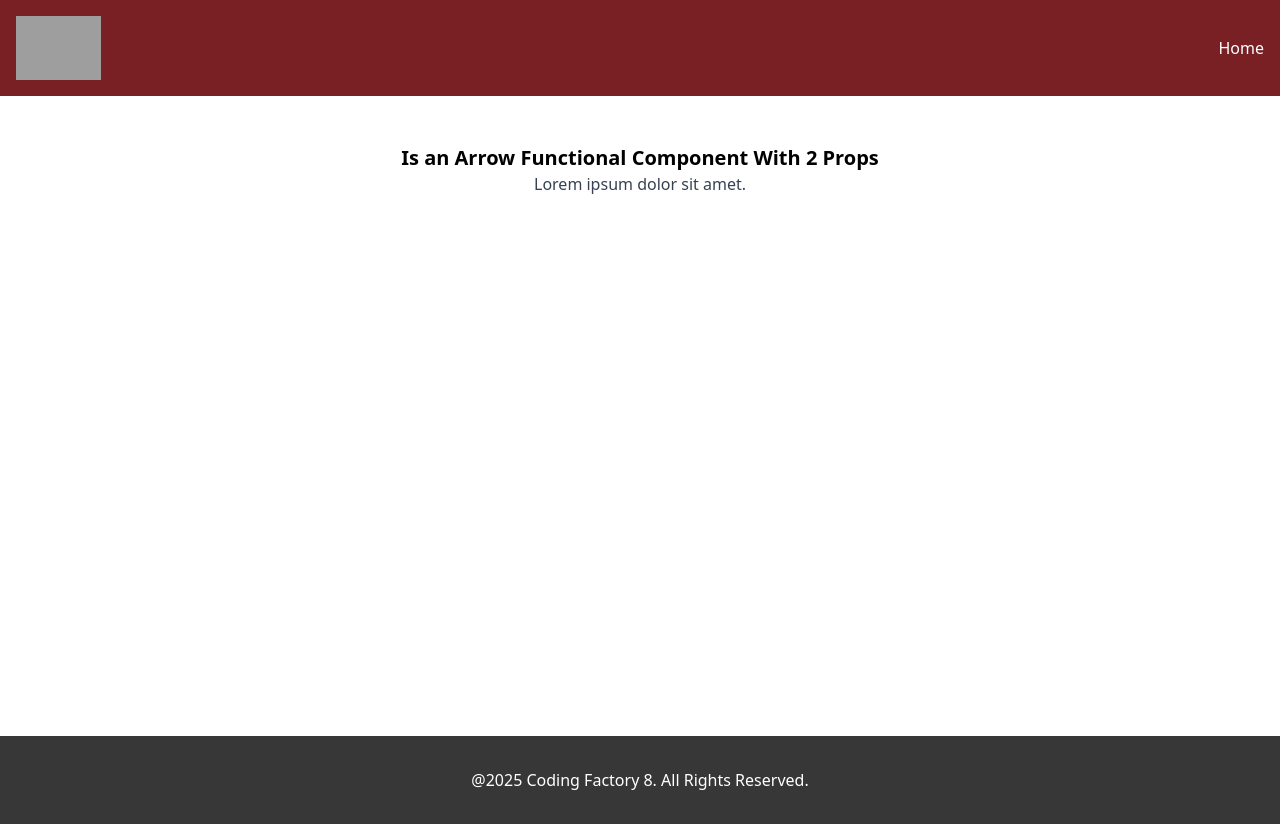
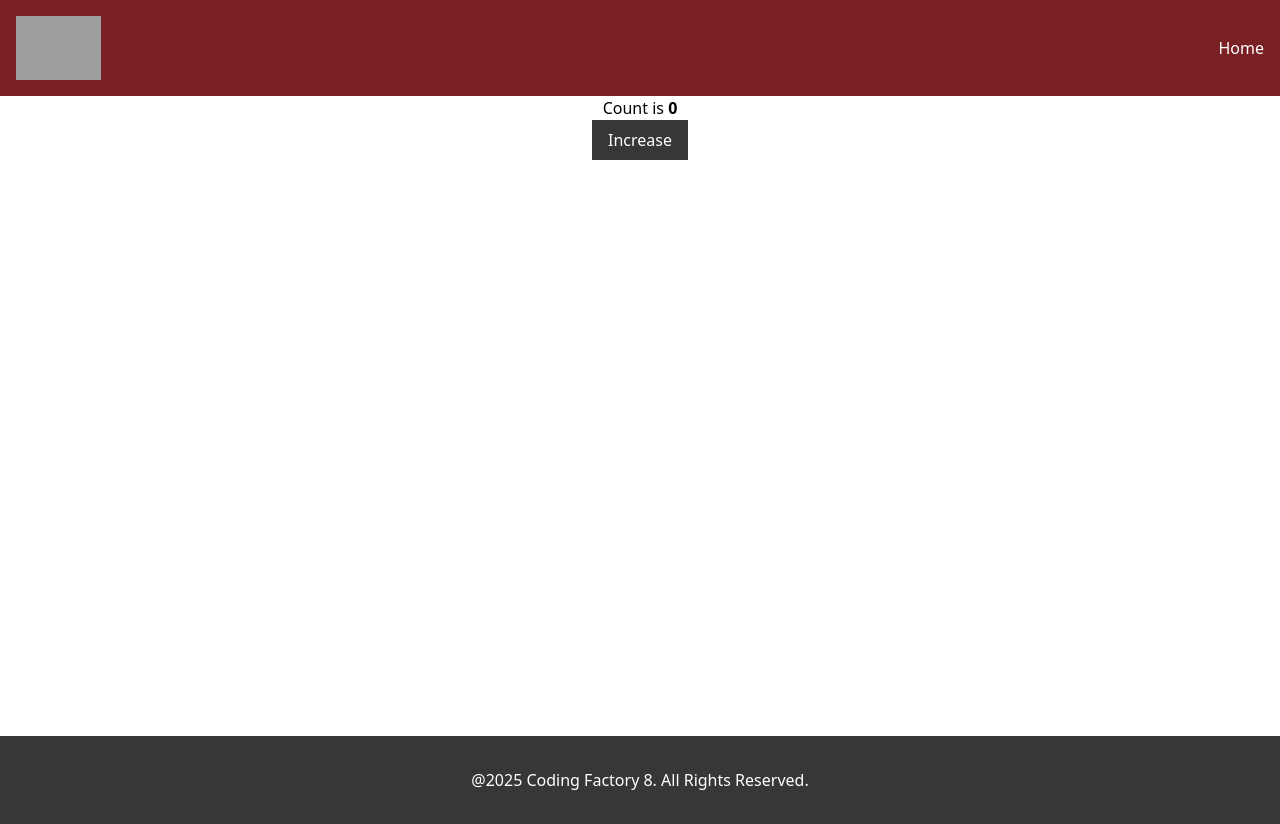
Before and after one commit to CRellox/cf8-react-intro, a React (Vite) app: page / in a window 1280 px wide. Built offline with nearby package versions, Linux system fonts and the light colour scheme; grey boxes are pictures that could not be loaded.

Commit message:
feat: add ClassComponentWithState and FunctionalComponentWithState components

```diff
--- a/src/App.tsx
+++ b/src/App.tsx
@@ -6,8 +6,10 @@
 // import ArrowFunctionalComponentWithProps from "./components/ArrowFunctionalComponentWithProps.tsx";
 // import ArrowFunctionalComponentWithPropsType from "./components/ArrowFunctionalComponentWithPropsType.tsx";
 // import Card from "./components/Card.tsx";
-import ArrowFunctionalComponentWithPropsType from "./components/ArrowFunctionalComponentWithPropsType.tsx";
+// import ArrowFunctionalComponentWithPropsType from "./components/ArrowFunctionalComponentWithPropsType.tsx";
 import Layout from "./components/Layout.tsx";
+// import FunctionalComponentWithState from "./components/FunctionalComponentWithState.tsx";
+import ClassComponentWithState from "./components/ClassComponentWithState.tsx";
 
 function App() {
     return (
@@ -29,9 +31,13 @@ function App() {
             {/*</Card>*/}
 
             <Layout>
-                <ArrowFunctionalComponentWithPropsType
-                        title="Is an Arrow Functional Component With 2 Props"
-                        description="Lorem ipsum dolor sit amet."/>
+                {/*<ArrowFunctionalComponentWithPropsType*/}
+                {/*        title="Is an Arrow Functional Component With 2 Props"*/}
+                {/*        description="Lorem ipsum dolor sit amet."/>*/}
+
+                {/*<FunctionalComponentWithState/>*/}
+
+                <ClassComponentWithState/>
             </Layout>
         </>
     )
--- /dev/null
+++ b/src/components/ClassComponentWithState.tsx
@@ -0,0 +1,36 @@
+import {Component} from "react";
+
+type Props = object;
+
+type State = {
+    count: number;
+};
+
+class ClassComponentWithState extends Component<Props, State> {
+    constructor(props: Props) {
+        super(props);
+        this.state = { count: 0 }
+    }
+
+    increase = () => {
+        this.setState({count: this.state.count + 1});
+    }
+
+    render() {
+        return(
+            <>
+                <h1 className="text-center">Count is <strong>{this.state.count}</strong></h1>
+                <div className="text-center">
+                    <button
+                        className="bg-cf-dark-gray text-white py-2 px-4"
+                        onClick={this.increase}
+                    >
+                        Increase
+                    </button>
+                </div>
+            </>
+        );
+    }
+}
+
+export default ClassComponentWithState;
--- /dev/null
+++ b/src/components/FunctionalComponentWithState.tsx
@@ -0,0 +1,25 @@
+import {useState} from "react";
+
+const functionalComponentWithState = () => {
+     const [count, setCount] = useState(0);
+
+     const increaseCount = () => {
+         setCount(count + 1);
+     }
+
+    return (
+        <>
+            <h1 className="text-center">Count is <strong>{count}</strong></h1>
+            <div className="text-center">
+                <button
+                    className="bg-cf-dark-gray text-white py-2 px-4"
+                    onClick={increaseCount}
+                >
+                    Increase
+                </button>
+            </div>
+        </>
+    )
+}
+
+export default functionalComponentWithState;
```
